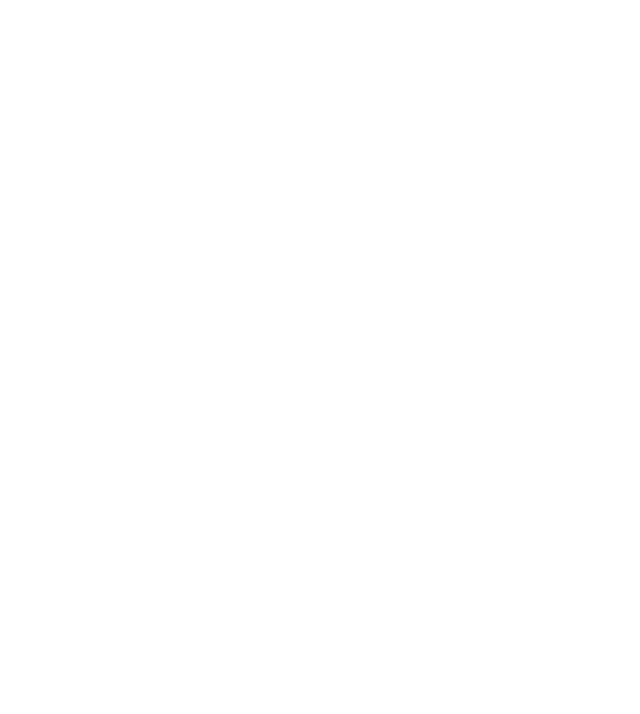
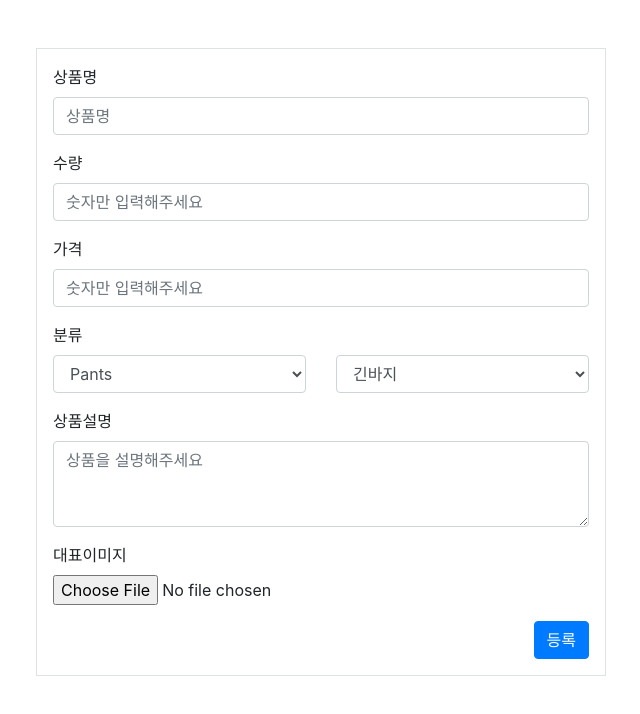
Before and after one commit to jaeyeon2854/React_Shoppingmall, a React (Create React App) app in the folder client/: page / in a window 1280 px wide. Shown: the top 714 px of the page, without its empty margins (319-959 px from the left). Built offline with nearby package versions, Linux system fonts and the light colour scheme.

Commit message:
ProductsRegistPage

```diff
--- a/client/src/Pages/Payment.js
+++ b/client/src/Pages/Payment.js
@@ -40,7 +40,6 @@
     function handleClick2 (){
         if (paymentWay.length !== 0) {
             setPaymentWay([])
-            // paymentWay=[]
         }
     }
 
--- a/client/src/Pages/ProductsRegist.js
+++ b/client/src/Pages/ProductsRegist.js
@@ -1,6 +1,8 @@
 import React, { useState, useEffect, useRef } from 'react';
 import Nav1 from '../Components/MainNav';
 import Nav2 from '../Components/SubNav';
+import { Row, Col, Button, Form, Container } from 'react-bootstrap';
+
 
 function ProductsRegist() {
 
@@ -8,7 +10,54 @@
         <div>
             <Nav1 />
             <Nav2 />
-
+            <Container>
+                <Row className="justify-content-md-center">
+                    <Col md={6} className="border m-5 p-3">
+                        <Form >
+                            <Form.Group controlId="productNameform">
+                                <Form.Label>상품명</Form.Label>
+                                <Form.Control type="text" placeholder="상품명" />
+                            </Form.Group>
+                            <Form.Group controlId="productAmountform">
+                                <Form.Label>수량</Form.Label>
+                                <Form.Control type="text" placeholder="숫자만 입력해주세요" />
+                            </Form.Group>
+                            <Form.Group controlId="productPriceform">
+                                <Form.Label>가격</Form.Label>
+                                <Form.Control type="text" placeholder="숫자만 입력해주세요" />
+                            </Form.Group>
+                            <Form.Group>
+                                <Form.Label>분류</Form.Label>
+                                <Row>
+                                    <Col md={6}>
+                                        <Form.Control as="select" placeholder="상위분류">
+                                            <option>Pants</option>
+                                            <option>Skirt</option>
+                                            <option>Outer</option>
+                                        </Form.Control>
+                                    </Col>
+                                    <Col md={6}>
+                                        <Form.Control as="select" placeholder="하위분류">
+                                            <option>긴바지</option>
+                                            <option>반바지</option>
+                                            <option>청바지</option>
+                                        </Form.Control>
+                                    </Col>
+                                </Row>
+                            </Form.Group>
+                            <Form.Group controlId="productDescriptionform">
+                                <Form.Label>상품설명</Form.Label>
+                                <Form.Control as="textarea" rows={3} placeholder="상품을 설명해주세요" />
+                            </Form.Group>
+                            <Form.Group>
+                                <Form.Label>대표이미지</Form.Label>
+                                <Form.File id="productImageform" />
+                            </Form.Group>
+                            <Button className="float-right" variant="primary" type="submit">등록</Button>
+                        </Form>
+                    </Col>
+                </Row>
+            </Container>
         </div>
     )
 }
--- a/client/src/Pages/ShoppingCart.js
+++ b/client/src/Pages/ShoppingCart.js
@@ -12,7 +12,7 @@
         <div>
             <Nav1 />
             <Nav2 />
-            <Container className="justify-content-center">
+            <div className="justify-content-center">
                 <h3 className="my-5 font-weight-bold text-center" style={{ color: '#F2A400' }}>장바구니</h3>
                 <div>
                     <h4 className="bg-light font-weight-bold py-3 border-top border-bottom text-center">주문상품정보</h4>
@@ -79,7 +79,7 @@
                 <div className="text-center">
                     <Button className="px-5">결제하기</Button>
                 </div>
-            </Container>
+            </div>
 
         </div>
     )
```
Also changed, not shown: 2 other files (tests, documents, lock files or other folders).
